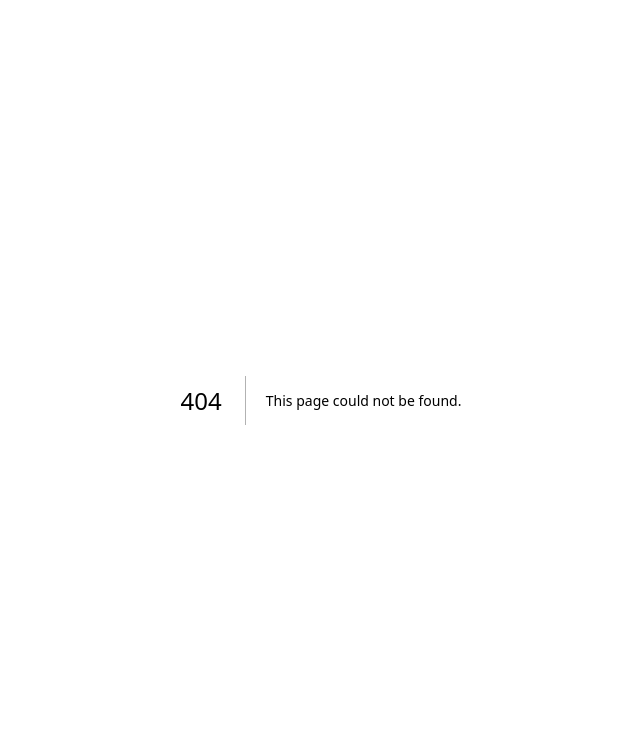
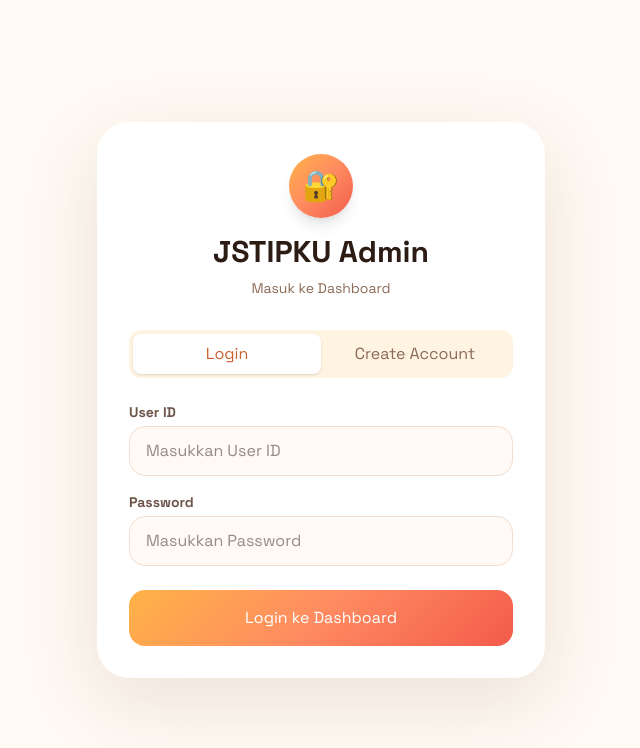
Before and after one commit to ochikun007/jastipku, a Next.js app: page /login in a window 1280 px wide. Before the commit this address had no page. Shown: the top 748 px of the page, without its empty margins (319-959 px from the left). Built offline with nearby package versions, Linux system fonts and the light colour scheme; no server answers.

Commit message:
feat: Add admin auth system (login, register, logout, dashboard protection)

```diff
--- /dev/null
+++ b/src/app/actions.ts
@@ -0,0 +1,86 @@
+"use server";
+
+import { cookies } from "next/headers";
+import { redirect } from "next/navigation";
+import { createClient } from "@supabase/supabase-js";
+import crypto from "crypto";
+
+const supabaseUrl = process.env.NEXT_PUBLIC_SUPABASE_URL || "https://dummy-project.supabase.co";
+const supabaseAnonKey = process.env.NEXT_PUBLIC_SUPABASE_ANON_KEY || "dummy-key";
+const supabase = createClient(supabaseUrl, supabaseAnonKey);
+
+function hashPassword(password: string): string {
+  const salt = "jstipku-salt-2026";
+  const hash = crypto.pbkdf2Sync(password, salt, 10000, 64, "sha512").toString("hex");
+  return hash;
+}
+
+export async function loginAdmin(prevState: any, formData: FormData) {
+  const username = formData.get("username") as string;
+  const password = formData.get("password") as string;
+
+  if (!username || !password) {
+    return { error: "Username dan password wajib diisi." };
+  }
+
+  const { data, error } = await supabase
+    .from("admins")
+    .select("*")
+    .eq("username", username)
+    .single();
+
+  if (error || !data) {
+    return { error: "Username tidak ditemukan." };
+  }
+
+  const hashed = hashPassword(password);
+  if (data.password_hash !== hashed) {
+    return { error: "Password salah." };
+  }
+
+  // Set cookie
+  const cookieStore = await cookies();
+  cookieStore.set("admin_session", data.id.toString(), {
+    httpOnly: true,
+    secure: process.env.NODE_ENV === "production",
+    maxAge: 60 * 60 * 24 * 7, // 1 week
+    path: "/",
+  });
+
+  redirect("/");
+}
+
+export async function registerAdmin(prevState: any, formData: FormData) {
+  const username = formData.get("username") as string;
+  const password = formData.get("password") as string;
+  const secret = formData.get("secret") as string;
+
+  if (!username || !password || !secret) {
+    return { error: "Semua kolom wajib diisi." };
+  }
+
+  if (secret !== "gembrotgemoy217") {
+    return { error: "Secret code salah! Anda tidak diizinkan membuat akun admin." };
+  }
+
+  const hashed = hashPassword(password);
+
+  const { error } = await supabase
+    .from("admins")
+    .insert({ username, password_hash: hashed });
+
+  if (error) {
+    if (error.code === "23505") { // unique violation
+      return { error: "Username sudah digunakan." };
+    }
+    return { error: error.message || "Gagal membuat akun." };
+  }
+
+  return { success: "Akun berhasil dibuat! Silakan pindah ke tab Login." };
+}
+
+export async function logoutAdmin() {
+  const cookieStore = await cookies();
+  cookieStore.delete("admin_session");
+  redirect("/login");
+}
--- /dev/null
+++ b/src/app/login/page.tsx
@@ -0,0 +1,148 @@
+"use client";
+
+import { useState } from "react";
+import { useFormStatus } from "react-dom";
+import { loginAdmin, registerAdmin } from "@/app/actions";
+
+function SubmitButton({ label }: { label: string }) {
+  const { pending } = useFormStatus();
+  return (
+    <button
+      type="submit"
+      disabled={pending}
+      className="mt-6 flex w-full items-center justify-center rounded-2xl bg-[linear-gradient(135deg,#ffb347_0%,#ff8c61_48%,#f35b4b_100%)] px-4 py-4 font-semibold text-white transition hover:opacity-90 disabled:opacity-50"
+    >
+      {pending ? "Memproses..." : label}
+    </button>
+  );
+}
+
+export default function LoginPage() {
+  const [mode, setMode] = useState<"login" | "register">("login");
+  const [error, setError] = useState<string>("");
+  const [success, setSuccess] = useState<string>("");
+
+  async function handleLogin(formData: FormData) {
+    setError("");
+    setSuccess("");
+    const res = await loginAdmin(null, formData);
+    if (res?.error) setError(res.error);
+  }
+
+  async function handleRegister(formData: FormData) {
+    setError("");
+    setSuccess("");
+    const res = await registerAdmin(null, formData);
+    if (res?.error) {
+      setError(res.error);
+    } else if (res?.success) {
+      setSuccess(res.success);
+      setMode("login");
+      (document.getElementById("register-form") as HTMLFormElement)?.reset();
+    }
+  }
+
+  return (
+    <div className="flex min-h-screen items-center justify-center bg-[#fffaf4] p-4 text-[#2c1c14]">
+      <div className="w-full max-w-md rounded-[32px] bg-white p-8 shadow-[0_24px_80px_rgba(100,49,16,0.12)]">
+        <div className="text-center mb-8">
+          <div className="mx-auto flex h-16 w-16 items-center justify-center rounded-full bg-[linear-gradient(135deg,#ffb347_0%,#ff8c61_48%,#f35b4b_100%)] text-3xl shadow-lg">
+            🔐
+          </div>
+          <h1 className="mt-4 font-[family:var(--font-display)] text-3xl font-bold">
+            JSTIPKU Admin
+          </h1>
+          <p className="mt-2 text-sm text-[#8a6a56]">
+            {mode === "login" ? "Masuk ke Dashboard" : "Buat Akun Admin Baru"}
+          </p>
+        </div>
+
+        {error && (
+          <div className="mb-6 rounded-xl bg-rose-50 p-4 text-sm font-semibold text-rose-600">
+            {error}
+          </div>
+        )}
+        {success && (
+          <div className="mb-6 rounded-xl bg-emerald-50 p-4 text-sm font-semibold text-emerald-600">
+            {success}
+          </div>
+        )}
+
+        <div className="mb-6 flex rounded-xl bg-[#fff3e1] p-1">
+          <button
+            onClick={() => setMode("login")}
+            className={`flex-1 rounded-lg py-2 text-sm font-bold transition ${mode === "login" ? "bg-white text-[#cc6431] shadow-sm" : "text-[#8a6a56]"}`}
+          >
+            Login
+          </button>
+          <button
+            onClick={() => setMode("register")}
+            className={`flex-1 rounded-lg py-2 text-sm font-bold transition ${mode === "register" ? "bg-white text-[#cc6431] shadow-sm" : "text-[#8a6a56]"}`}
+          >
+            Create Account
+          </button>
+        </div>
+
+        {mode === "login" ? (
+          <form action={handleLogin} className="space-y-4">
+            <div>
+              <label className="mb-1 block text-sm font-semibold text-[#6d5549]">User ID</label>
+              <input
+                name="username"
+                type="text"
+                required
+                placeholder="Masukkan User ID"
+                className="w-full rounded-2xl border border-[#f2dfcf] bg-[#fffaf6] px-4 py-3 outline-none transition focus:border-[#cc6431]"
+              />
+            </div>
+            <div>
+              <label className="mb-1 block text-sm font-semibold text-[#6d5549]">Password</label>
+              <input
+                name="password"
+                type="password"
+                required
+                placeholder="Masukkan Password"
+                className="w-full rounded-2xl border border-[#f2dfcf] bg-[#fffaf6] px-4 py-3 outline-none transition focus:border-[#cc6431]"
+              />
+            </div>
+            <SubmitButton label="Login ke Dashboard" />
+          </form>
+        ) : (
+          <form id="register-form" action={handleRegister} className="space-y-4">
+            <div>
+              <label className="mb-1 block text-sm font-semibold text-[#6d5549]">User ID</label>
+              <input
+                name="username"
+                type="text"
+                required
+                placeholder="Pilih User ID"
+                className="w-full rounded-2xl border border-[#f2dfcf] bg-[#fffaf6] px-4 py-3 outline-none transition focus:border-[#cc6431]"
+              />
+            </div>
+            <div>
+              <label className="mb-1 block text-sm font-semibold text-[#6d5549]">Password</label>
+              <input
+                name="password"
+                type="password"
+                required
+                placeholder="Buat Password"
+                className="w-full rounded-2xl border border-[#f2dfcf] bg-[#fffaf6] px-4 py-3 outline-none transition focus:border-[#cc6431]"
+              />
+            </div>
+            <div>
+              <label className="mb-1 block text-sm font-semibold text-[#6d5549]">Secret Code</label>
+              <input
+                name="secret"
+                type="password"
+                required
+                placeholder="Kode Rahasia Admin"
+                className="w-full rounded-2xl border border-[#f2dfcf] bg-[#fffaf6] px-4 py-3 outline-none transition focus:border-[#cc6431]"
+              />
+            </div>
+            <SubmitButton label="Daftar Akun Admin" />
+          </form>
+        )}
+      </div>
+    </div>
+  );
+}
--- a/src/app/page.tsx
+++ b/src/app/page.tsx
@@ -1,5 +1,14 @@
+import { cookies } from "next/headers";
+import { redirect } from "next/navigation";
 import { MobileDashboard } from "@/components/mobile-dashboard";
 
-export default function Home() {
+export default async function Home() {
+  const cookieStore = await cookies();
+  const session = cookieStore.get("admin_session");
+
+  if (!session) {
+    redirect("/login");
+  }
+
   return <MobileDashboard />;
 }
--- a/src/components/mobile-dashboard.tsx
+++ b/src/components/mobile-dashboard.tsx
@@ -14,6 +14,7 @@ import {
   BadgePlus,
   BookOpenText,
   Home,
+  LogOut,
   PackagePlus,
   ReceiptText,
   RefreshCw,
@@ -28,6 +29,7 @@ import { InvoiceCard } from "@/components/invoice-card";
 import { api } from "@/lib/api";
 import { formatCurrency, formatDateTime } from "@/lib/format";
 import type { Store, LedgerEntry, Order, OrderDetail, OrderRequest, Product, Summary, CreateProductInput, TrackingStatus } from "@/lib/types";
+import { logoutAdmin } from "@/app/actions";
 
 const EMPTY_SUMMARY: Summary = {
   total_income: 0,
@@ -664,14 +666,26 @@ export function MobileDashboard() {
                   JSTIPKU
                 </h1>
               </div>
+              <div className="flex gap-2">
+                <button
+                  type="button"
+                  onClick={() => void logoutAdmin()}
+                  className="flex h-11 w-11 items-center justify-center rounded-full border border-white/25 bg-rose-500/80 text-white transition hover:bg-rose-600"
+                  aria-label="Logout"
+                  title="Logout"
+                >
+                  <LogOut className="h-4 w-4" />
+                </button>
                 <button
                   type="button"
                   onClick={() => void refreshDashboard()}
                   className="flex h-11 w-11 items-center justify-center rounded-full border border-white/25 bg-white/15 text-white transition hover:bg-white/25"
                   aria-label="Refresh data"
+                  title="Refresh Dashboard"
                 >
                   <RefreshCw className={`h-5 w-5 ${loading ? "animate-spin" : ""}`} />
                 </button>
+              </div>
             </div>
 
             <div className="mt-6 grid grid-cols-2 gap-3">
```
Lines whose indentation alone changed are shown as unchanged.
